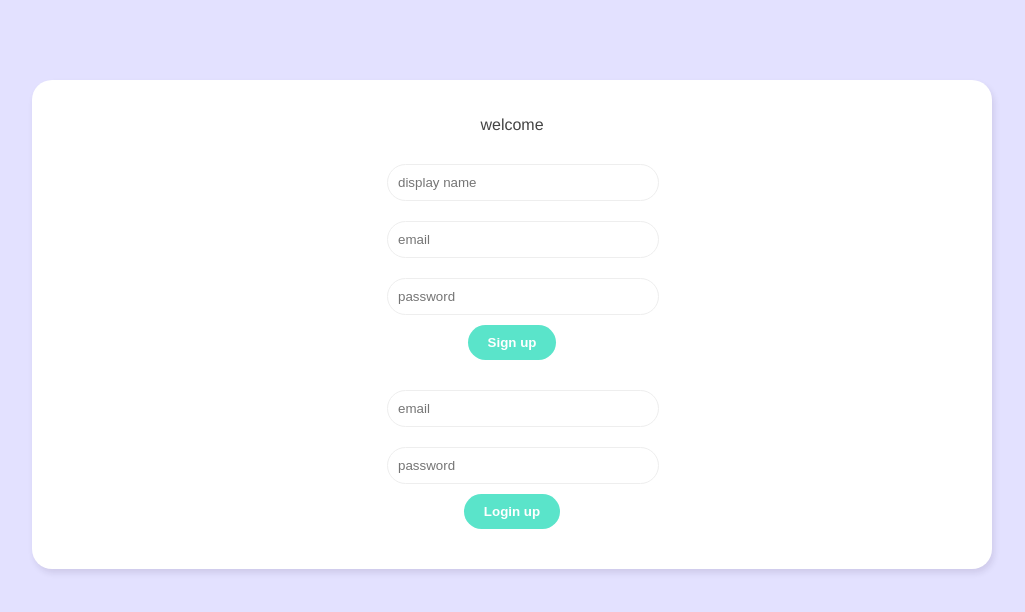
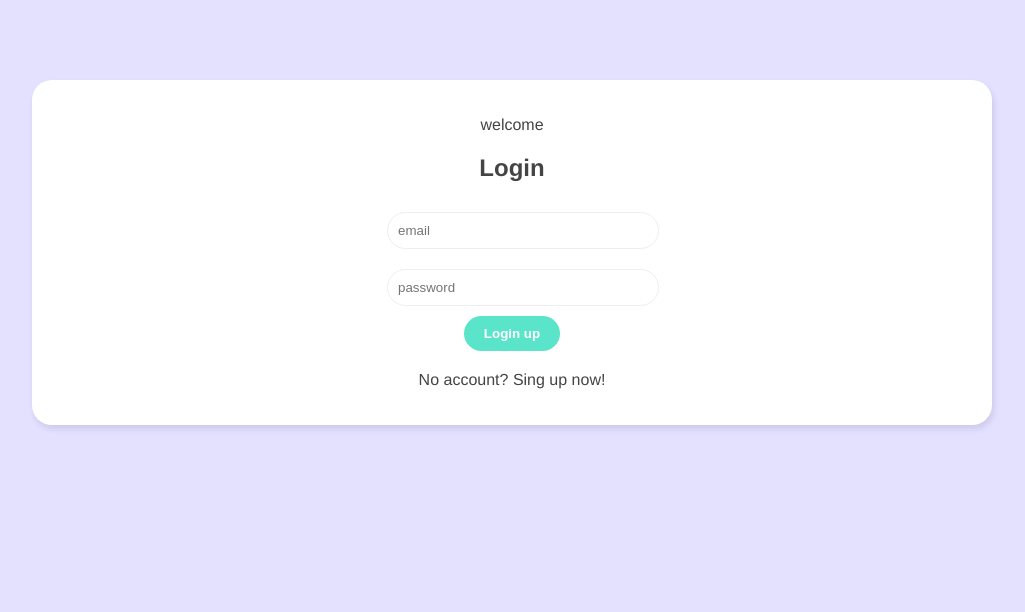
Before and after one commit to imraminradmand/ChatBox, a Vue app in the folder chat-box/: page / in a window 1280 px wide. Shown: the top 612 px of the page, without its empty margins (128-1153 px from the left). Built offline with nearby package versions, Linux system fonts and the light colour scheme.

Commit message:
enabled switching between signup and login

```diff
--- a/chat-box/src/views/Welcome.vue
+++ b/chat-box/src/views/Welcome.vue
@@ -1,8 +1,16 @@
 <template>
   <div class="welcome container">
       <p>welcome</p>
-      <SignupForm/>
-      <LoginForm/>
+      <div v-if="showLogin">
+        <h2>Login</h2>
+        <LoginForm/>
+        <p>No account? <span @click="showLogin = false">Sing up</span> now!</p>
+      </div>
+      <div v-else>
+          <h2>Sign up</h2>
+          <SignupForm/>
+          <p>Already have an account? <span @click="showLogin = true">Login</span> instead!</p>
+      </div>
   </div>
 </template>
 
@@ -10,8 +18,17 @@
 
 import SignupForm from '../components/SignupForm.vue'
 import LoginForm from '../components/LoginForm.vue'
+import { ref } from 'vue'
+
 export default {
-    components: { SignupForm, LoginForm}
+    components: { SignupForm, LoginForm},
+
+    setup() {
+        const showLogin = ref(true)
+
+
+        return { showLogin, }
+    }
 }
 </script>
 
```
